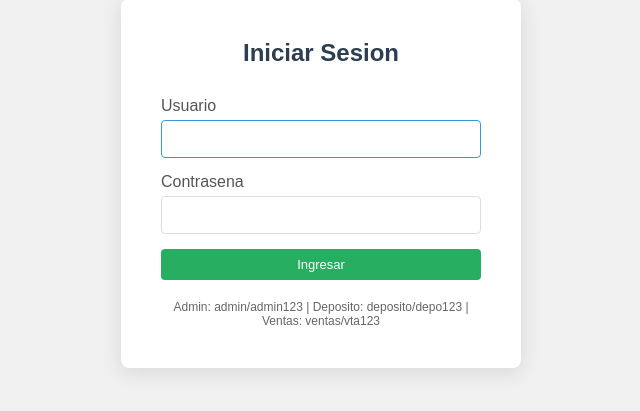
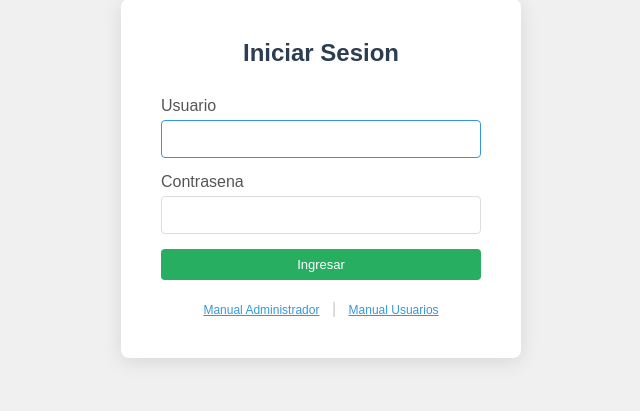
Before and after one commit to asubelza/Stock-excel, a Flask app: template templates/login.html in a window 1280 px wide. Shown: the part 121-532 px from the top of the page, without its empty margins (319-959 px from the left). Run offline with Flask 3, Linux system fonts and the light colour scheme; the template is opened without the code that fills it, so the values that code supplies are empty; some libraries are stand-ins or nearby versions.

Commit message:
Fix: login - remove credentials legend, add docs links

```diff
--- a/templates/login.html
+++ b/templates/login.html
@@ -17,8 +17,10 @@
         </div>
         <button type="submit" class="btn btn-success" style="width: 100%;">Ingresar</button>
     </form>
-    <p style="margin-top: 20px; text-align: center; color: #666; font-size: 12px;">
-        Admin: admin/admin123 | Deposito: deposito/depo123 | Ventas: ventas/vta123
+    <p style="margin-top: 20px; text-align: center;">
+        <a href="/stock/docs/instructivo_admin.html" target="_blank" style="color: #3498db; font-size: 12px;">Manual Administrador</a>
+        <span style="color: #ccc; margin: 0 8px;">|</span>
+        <a href="/stock/docs/instructivo_usuarios.html" target="_blank" style="color: #3498db; font-size: 12px;">Manual Usuarios</a>
     </p>
 </div>
 {% endblock %}
--- a/web_app.py
+++ b/web_app.py
@@ -1,4 +1,4 @@
-from flask import Flask, render_template, request, jsonify, redirect, url_for, session
+from flask import Flask, render_template, request, jsonify, redirect, url_for, session, send_from_directory
 from flask_sqlalchemy import SQLAlchemy
 from flask_migrate import Migrate
 from flasgger import Swagger
@@ -238,6 +238,10 @@ with app.app_context():
 @app.route('/login', methods=['GET', 'POST'])
 def login():
     ip = request.remote_addr or request.headers.get('X-Forwarded-For', 'unknown')
+
+@app.route('/docs/<path:filename>')
+def docs(filename):
+    return send_from_directory('docs', filename)
 
     if request.method == 'POST':
         user = request.form.get('usuario', '').strip()
```
